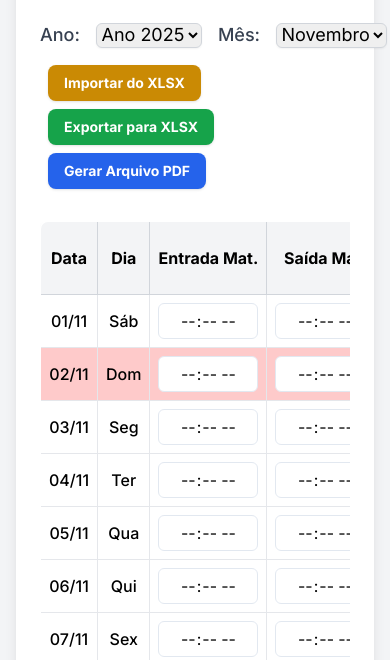
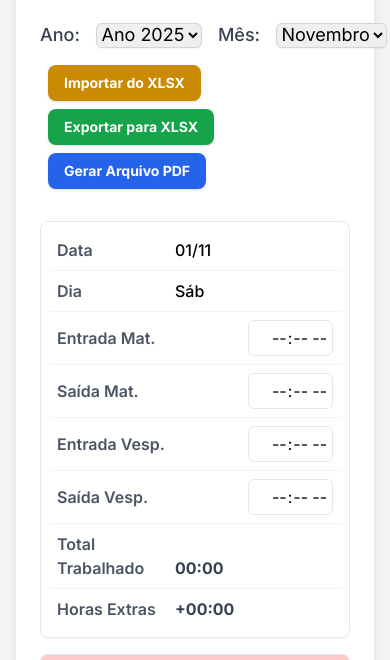
Before and after one commit to Luc4sDu4rte/Horas-Matheus, a plain HTML site: page index.html in a window 390 px wide. Both pictures are taken after a click on the button "Importar do XLSX". Shown: the part 168-828 px from the top of the page. Drawn offline with nearby package versions, Linux system fonts and the light colour scheme; no server answers.

Commit message:
Update index.html

```diff
--- a/index.html
+++ b/index.html
@@ -31,8 +31,9 @@
             padding: 0.25rem;
         }
 
+        /* Em telas grandes, inputs de hora têm largura fixa */
         input[type="time"] {
-            width: 100px; /* Largura fixa para inputs de hora */
+            width: 100px;
         }
 
         /* Remove setas do input de hora no Chrome/Safari */
@@ -55,6 +56,83 @@
             background-color: #bfdbfe; /* blue-200 */
         }
         /* --- FIM CORES --- */
+
+        /* ======================================================= */
+        /* === ADAPTAÇÃO MOBILE: CARD VIEW (max-width: 639px) ==== */
+        /* ======================================================= */
+        @media (max-width: 639px) {
+            /* Remove a borda principal da tabela no mobile */
+            #sheet-container table {
+                border: none;
+            }
+
+            /* Esconde o cabeçalho tradicional da tabela no mobile */
+            #sheet-container thead {
+                display: none;
+            }
+
+            /* Faz com que os elementos da tabela (corpo, linhas, células) se comportem como blocos */
+            #sheet-container tbody,
+            #sheet-container tr,
+            #sheet-container td {
+                display: block;
+                width: 100%;
+            }
+
+            /* Estiliza a linha da tabela como um "card" */
+            #sheet-container tr {
+                margin-bottom: 1rem;
+                border: 1px solid #e2e8f0;
+                border-radius: 0.5rem;
+                padding: 0.5rem;
+                box-shadow: 0 1px 2px 0 rgba(0, 0, 0, 0.05);
+            }
+
+            /* Estiliza cada célula (campo) */
+            #sheet-container td {
+                padding: 0.5rem 0.5rem;
+                text-align: left !important;
+                border: none;
+                border-bottom: 1px solid #f3f4f6;
+                position: relative;
+            }
+
+            #sheet-container td:last-child {
+                border-bottom: none; /* Remove linha no último item do card */
+            }
+
+            /* INJETA O RÓTULO (HEADER) DA COLUNA USANDO data-label */
+            #sheet-container td::before {
+                content: attr(data-label);
+                font-weight: 600;
+                display: inline-block;
+                width: 110px; /* Largura do rótulo */
+                min-width: 110px;
+                margin-right: 0.5rem;
+                color: #4b5563;
+            }
+
+            /* Ajuste especial para os inputs de hora ficarem alinhados */
+            #sheet-container td:nth-child(3),
+            #sheet-container td:nth-child(4),
+            #sheet-container td:nth-child(5),
+            #sheet-container td:nth-child(6) {
+                 display: flex;
+                 justify-content: space-between; /* Alinha rótulo à esquerda e input à direita */
+                 align-items: center;
+            }
+
+            #sheet-container input[type="time"] {
+                width: auto;
+                max-width: 120px;
+                text-align: right; /* Alinha a hora à direita */
+            }
+
+            /* Remove o overflow-x-auto no mobile já que a tabela foi adaptada */
+            #sheet-container {
+                overflow-x: hidden;
+            }
+        }
     </style>
 </head>
 <body class="bg-gray-100 p-4 sm:p-8">
@@ -114,7 +192,7 @@
             </div>
         </div>
 
-        <!-- Container da Planilha -->
+        <!-- Container da Planilha. O overflow-x-auto é mantido para telas tablet onde a card-view não é aplicada. -->
         <div id="sheet-container" class="overflow-x-auto">
             <p class="text-center py-10 text-xl font-medium text-blue-600">Carregando dados...</p>
         </div>
@@ -260,7 +338,7 @@
                 });
             });
 
-            // Largura total da tabela (em mm): 15 + 10 + 20 + 20 + 20 + 20 + 20 + 20 = 145mm
+            // Largura total da tabela (em mm): 145mm
             const TABLE_WIDTH = 145;
             // Margem calculada para centralizar: (210 - 145) / 2 = 32.5mm
             const TABLE_LEFT_MARGIN = (pageWidth - TABLE_WIDTH) / 2;
@@ -311,7 +389,6 @@
 
             // Centraliza o total com base na margem da tabela, não na página.
             const totalText = `Saldo Total de Horas Extras: ${totalOvertime}`;
-            const textWidth = pdf.getStringUnitWidth(totalText) * 14 / pdf.internal.scaleFactor; // Estimar largura do texto
             const textX = pageWidth - TABLE_LEFT_MARGIN; // Alinha à direita da tabela (PageWidth - LeftMargin)
 
             pdf.text(totalText, textX, yOffset, { align: 'right' });
@@ -670,7 +747,7 @@
         }
 
 
-        // --- GERAÇÃO DA PLANILHA (MANTIDA) ---
+        // --- GERAÇÃO DA PLANILHA (ADICIONADOS data-label) ---
 
         async function fetchHolidays(year) {
             if (holidaysCache[year]) {
@@ -713,18 +790,23 @@
 
             const savedData = loadMonthData(year, month);
 
+            const headers = [
+                "Data", "Dia", "Entrada Mat.", "Saída Mat.",
+                "Entrada Vesp.", "Saída Vesp.", "Total Trabalhado", "Horas Extras"
+            ];
+
             let tableHtml = `
                 <table class="min-w-full w-full border-collapse border border-gray-300 shadow-md rounded-lg overflow-hidden">
                     <thead class="bg-gray-100">
                         <tr class="text-center">
-                            <th class="py-3 px-2 border border-gray-300 w-1/12">Data</th>
-                            <th class="py-3 px-2 border border-gray-300 w-1/12">Dia</th>
-                            <th class="py-3 px-2 border border-gray-300 w-2/12">Entrada Mat.</th>
-                            <th class="py-3 px-2 border border-gray-300 w-2/12">Saída Mat.</th>
-                            <th class="py-3 px-2 border border-gray-300 w-2/12">Entrada Vesp.</th>
-                            <th class="py-3 px-2 border border-gray-300 w-2/12">Saída Vesp.</th>
-                            <th class="py-3 px-2 border border-gray-300 w-1/12">Total Trab.</th>
-                            <th class="py-3 px-2 border border-gray-300 w-1/12">Horas Extras</th>
+                            <th class="py-3 px-2 border border-gray-300 w-1/12">${headers[0]}</th>
+                            <th class="py-3 px-2 border border-gray-300 w-1/12">${headers[1]}</th>
+                            <th class="py-3 px-2 border border-gray-300 w-2/12">${headers[2]}</th>
+                            <th class="py-3 px-2 border border-gray-300 w-2/12">${headers[3]}</th>
+                            <th class="py-3 px-2 border border-gray-300 w-2/12">${headers[4]}</th>
+                            <th class="py-3 px-2 border border-gray-300 w-2/12">${headers[5]}</th>
+                            <th class="py-3 px-2 border border-gray-300 w-1/12">${headers[6]}</th>
+                            <th class="py-3 px-2 border border-gray-300 w-1/12">${headers[7]}</th>
                         </tr>
                     </thead>
                     <tbody id="sheet-body" class="bg-white">
@@ -760,20 +842,29 @@
                     baseMinutes = HORA_BASE_SABADO;
                 }
 
+                // Os atributos data-label foram adicionados aqui para o Card View funcionar no mobile
                 tableHtml += `
                     <tr id="row-${day}" class="${rowClass}"
                         data-day-of-week="${dayOfWeek}"
                         data-is-holiday="${isNationalHoliday}"
                         data-is-municipal-holiday="${isMunicipalHoliday}"
                         data-base-minutes="${baseMinutes}">
-                        <td class="py-2 px-2 border border-gray-200 font-medium">${day.toString().padStart(2, '0')}/${month.toString().padStart(2, '0')}</td>
-                        <td class="py-2 px-2 border border-gray-200 font-medium">${DIAS_SEMANA[dayOfWeek]}</td>
-                        <td class="py-2 px-2 border border-gray-200"><input type="time" class="time-input" data-col="in1" value="${savedEntry.in1 || ''}"></td>
-                        <td class="py-2 px-2 border border-gray-200"><input type="time" class="time-input" data-col="out1" value="${savedEntry.out1 || ''}"></td>
-                        <td class="py-2 px-2 border border-gray-200"><input type="time" class="time-input" data-col="in2" value="${savedEntry.in2 || ''}"></td>
-                        <td class="py-2 px-2 border border-gray-200"><input type="time" class="time-input" data-col="out2" value="${savedEntry.out2 || ''}"></td>
-                        <td class="py-2 px-2 border border-gray-200 font-bold text-gray-700 total-worked">00:00</td>
-                        <td class="py-2 px-2 border border-gray-200 font-bold overtime">00:00</td>
+                        <!-- 1. Data -->
+                        <td class="py-2 px-2 border border-gray-200 font-medium" data-label="${headers[0]}">${day.toString().padStart(2, '0')}/${month.toString().padStart(2, '0')}</td>
+                        <!-- 2. Dia -->
+                        <td class="py-2 px-2 border border-gray-200 font-medium" data-label="${headers[1]}">${DIAS_SEMANA[dayOfWeek]}</td>
+                        <!-- 3. Entrada Mat. -->
+                        <td class="py-2 px-2 border border-gray-200" data-label="${headers[2]}"><input type="time" class="time-input" data-col="in1" value="${savedEntry.in1 || ''}"></td>
+                        <!-- 4. Saída Mat. -->
+                        <td class="py-2 px-2 border border-gray-200" data-label="${headers[3]}"><input type="time" class="time-input" data-col="out1" value="${savedEntry.out1 || ''}"></td>
+                        <!-- 5. Entrada Vesp. -->
+                        <td class="py-2 px-2 border border-gray-200" data-label="${headers[4]}"><input type="time" class="time-input" data-col="in2" value="${savedEntry.in2 || ''}"></td>
+                        <!-- 6. Saída Vesp. -->
+                        <td class="py-2 px-2 border border-gray-200" data-label="${headers[5]}"><input type="time" class="time-input" data-col="out2" value="${savedEntry.out2 || ''}"></td>
+                        <!-- 7. Total Trab. -->
+                        <td class="py-2 px-2 border border-gray-200 font-bold text-gray-700 total-worked" data-label="${headers[6]}">00:00</td>
+                        <!-- 8. Horas Extras -->
+                        <td class="py-2 px-2 border border-gray-200 font-bold overtime" data-label="${headers[7]}">00:00</td>
                     </tr>
                 `;
             }
```
